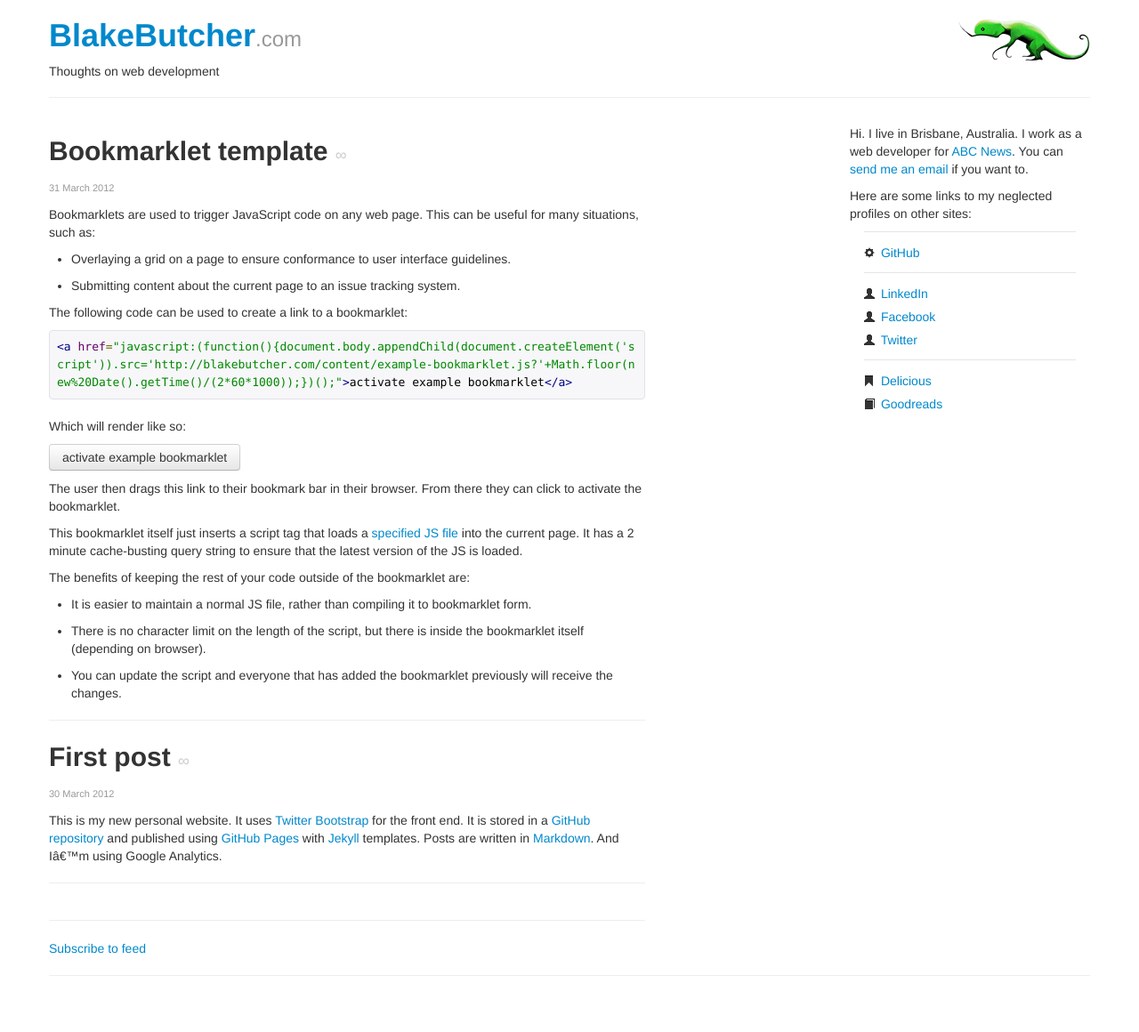
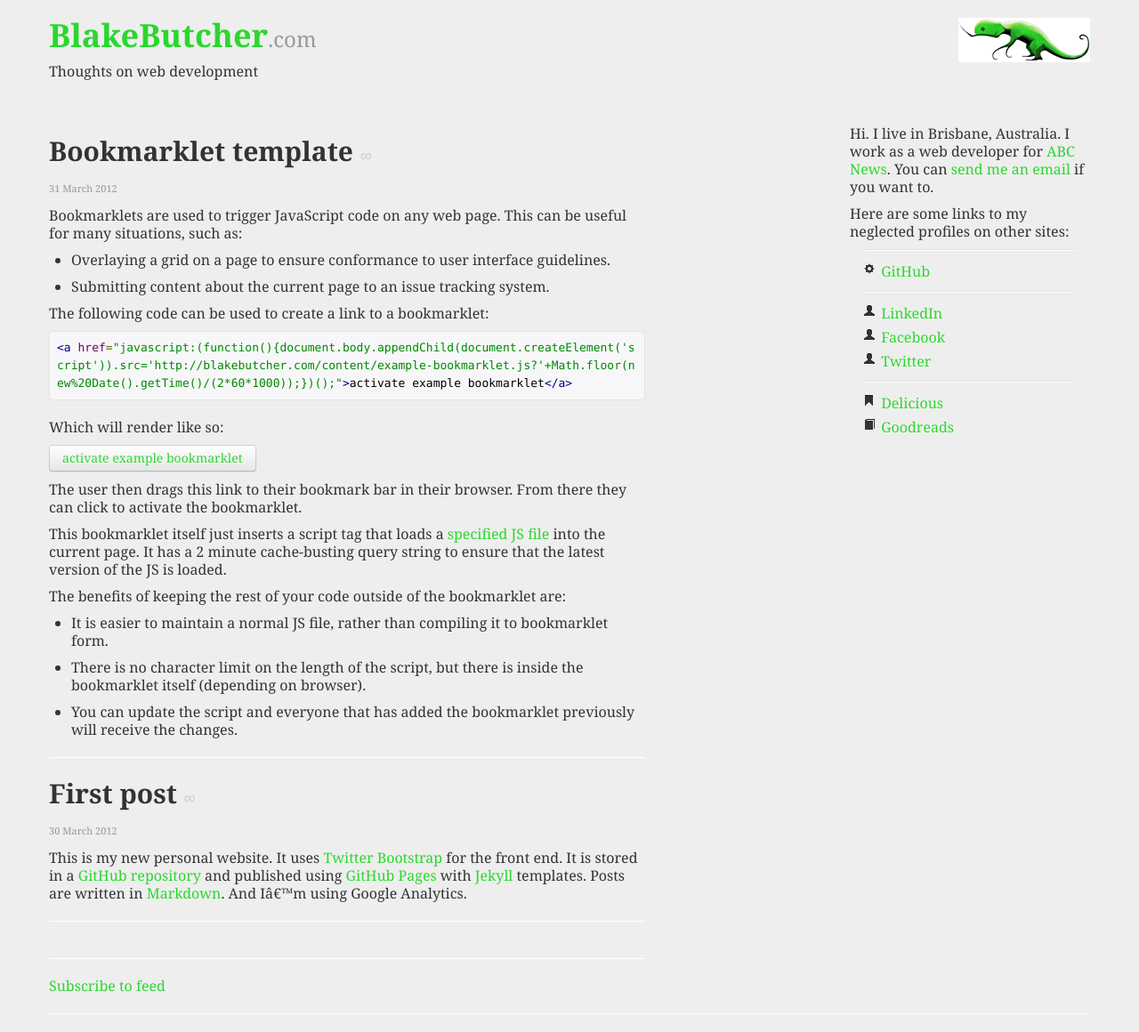
Before and after one commit to blakebutcher/blakebutcher.github.com, a Jekyll site: the page built from index.html, in a window 1280 px wide. Shown: the whole page at 89% size. Built offline with Jekyll 4.4.1, drawn with Linux system fonts in a browser that asks for light colours; nearby versions of some CDN libraries; some web fonts are replaced; the list of posts is cut into pages by our own code; before the commit the page ends 1118 px from its top, so only the background shows below that.

Commit message:
Using web font and updated link colours

```diff
--- a/assets/styles.css
+++ b/assets/styles.css
@@ -1,17 +1 @@
-pre.prettyprint {
-  background-color: #F7F7F9;
-  border: 1px solid #E1E1E8;
-  padding: 8px; }
-
-div.page-header {
-  background: url(creecha.png) no-repeat top right; }
-
-span.post-date {
-  color: #999;
-  font-size: 11px; }
-
-a.permalink:link, a.permalink:visited {
-  color: #ccc; }
-a.permalink:hover {
-  color: #333;
-  text-decoration: none; }
+body{font-family:Esteban, Georgia, sans-serif;font-size:16px;background-color:#eee;background-image:-moz-linear-gradient(#eee, #eee);background-image:-webkit-gradient(linear, 0% 0%, 0% 100%, from(#eee), to(#eee));background-image:-webkit-linear-gradient(#eee, #eee);background-image:-o-linear-gradient(#eee, #eee)}pre.prettyprint{background-color:#F7F7F9;border:1px solid #E1E1E8;padding:8px}div.page-header{background:url(creecha.png) no-repeat top right}span.post-date{color:#999;font-size:11px}a:link{color:#2bd72e}a:visited{color:#9ed040}a:hover{color:#103a10}a.permalink:link,a.permalink:visited{color:#ccc}a.permalink:hover{color:#333;text-decoration:none}
```
Also changed, not shown: assets/styles.scss (+31 -0 lines).
